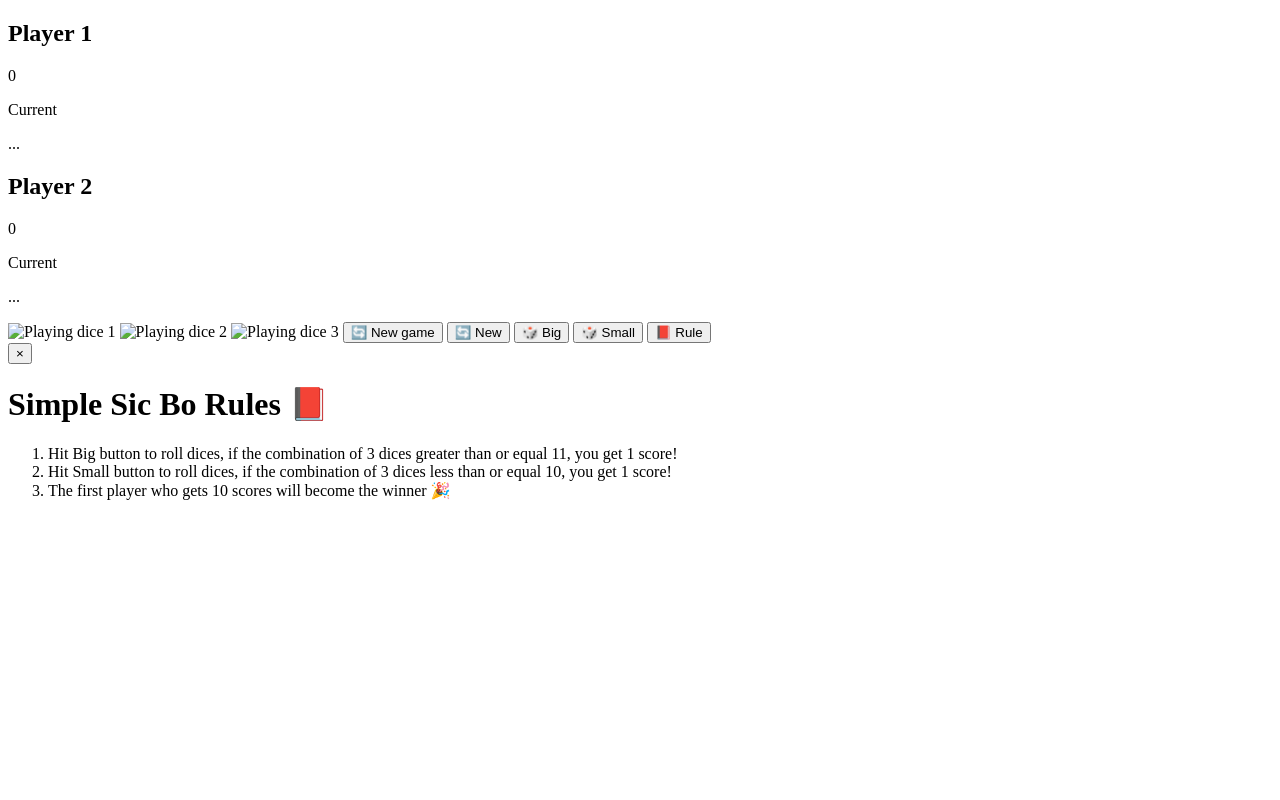
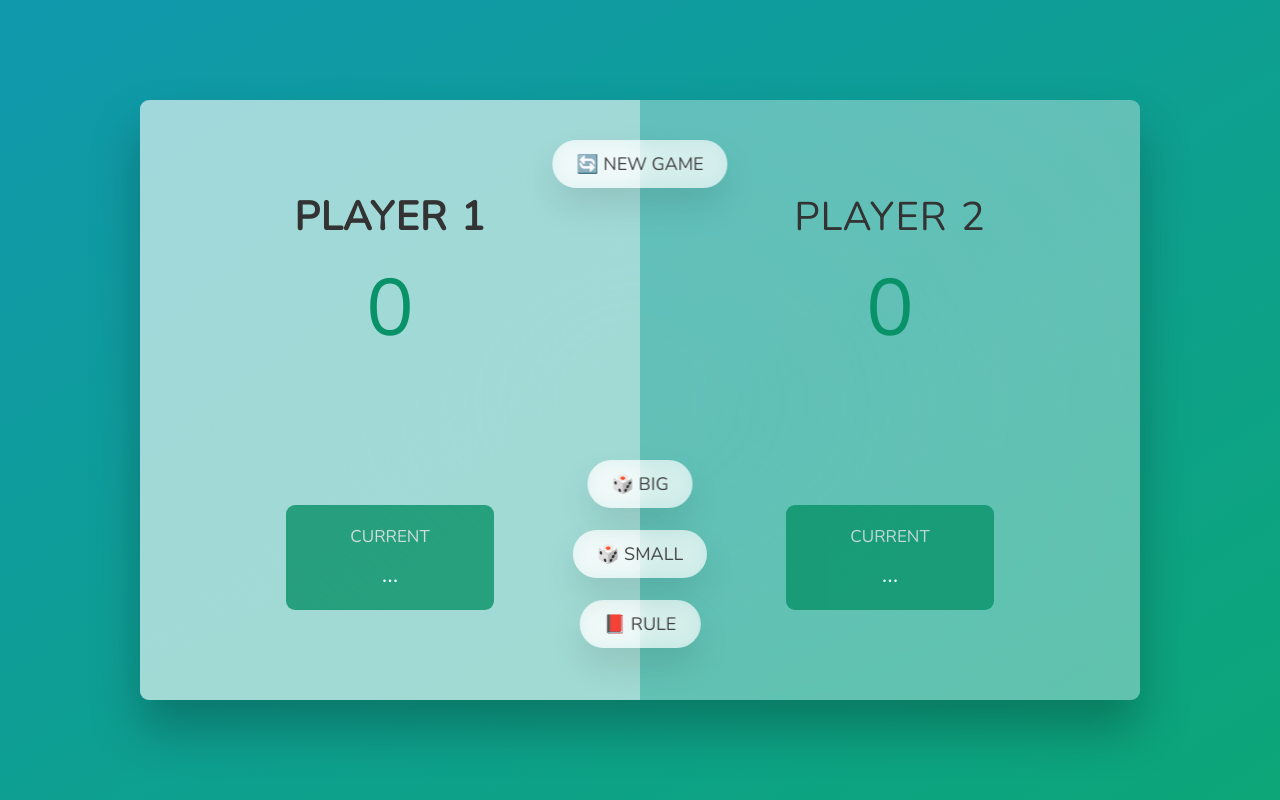
Before and after one commit to coxde/Simple-Sicbo, a plain HTML site: page index.html in a window 1280 px wide. Drawn offline with nearby package versions, Linux system fonts and the light colour scheme; the site is published under a folder, as on GitHub Pages, so addresses that start at the root find nothing.

Commit message:
Fix path

```diff
--- a/index.html
+++ b/index.html
@@ -11,10 +11,10 @@
             rel="stylesheet"
         />
         <link rel="manifest" href="manifest.json" />
-        <link rel="icon" href="/icon/favicon.ico" sizes="any" />
-        <link rel="apple-touch-icon" href="/icon/apple-touch-icon.png" />
-        <link rel="stylesheet" href="/css/style.css" />
-        <link rel="stylesheet" href="/css/queries.css" />
+        <link rel="icon" href="icon/favicon.ico" sizes="any" />
+        <link rel="apple-touch-icon" href="icon/apple-touch-icon.png" />
+        <link rel="stylesheet" href="css/style.css" />
+        <link rel="stylesheet" href="css/queries.css" />
         <title>Simple Sic bo</title>
     </head>
     <body>
@@ -37,17 +37,17 @@
             </section>
 
             <img
-                src="/img/dice-6.png"
+                src="img/dice-6.png"
                 alt="Playing dice 1"
                 class="dice dice--0 hidden"
             />
             <img
-                src="/img/dice-6.png"
+                src="img/dice-6.png"
                 alt="Playing dice 2"
                 class="dice dice--1 hidden"
             />
             <img
-                src="/img/dice-6.png"
+                src="img/dice-6.png"
                 alt="Playing dice 3"
                 class="dice dice--2 hidden"
             />
--- a/script.js
+++ b/script.js
@@ -81,9 +81,9 @@ const dicesGenerator = function () {
         diceAllEl[i].classList.remove('hidden');
     }
 
-    dice0El.src = `/img/dice-${dices[0]}.png`;
-    dice1El.src = `/img/dice-${dices[1]}.png`;
-    dice2El.src = `/img/dice-${dices[2]}.png`;
+    dice0El.src = `img/dice-${dices[0]}.png`;
+    dice1El.src = `img/dice-${dices[1]}.png`;
+    dice2El.src = `img/dice-${dices[2]}.png`;
 };
 
 // Current winner function
```
Also changed, not shown: manifest.json.
